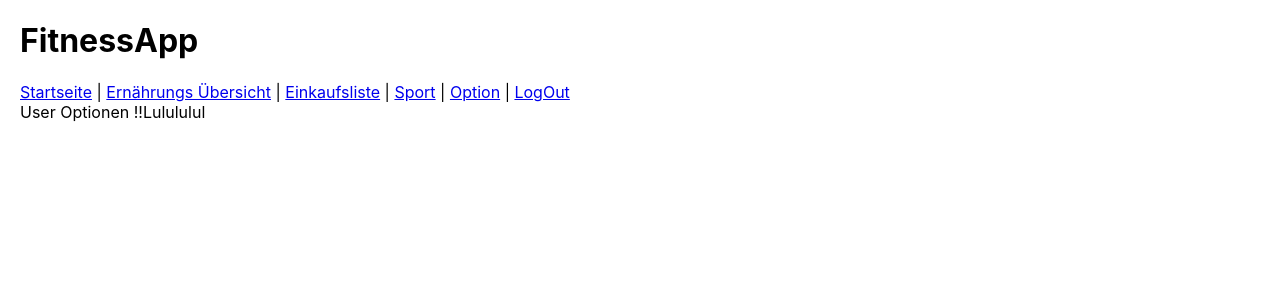
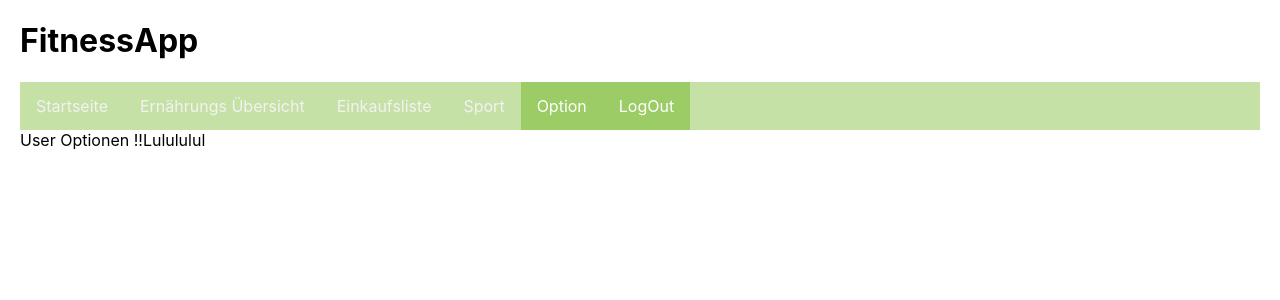
Before and after one commit to chripa89/projectLLama, a React (Create React App) app: page /settings in a window 1280 px wide. Shown: the top 300 px of the page. Built offline with nearby package versions, Linux system fonts and the light colour scheme.

Commit message:
Navigation Component zu Seiten hinzugefügt

```diff
--- a/src/pages/ernaehrung-einkaufsliste/Einkaufsliste.js
+++ b/src/pages/ernaehrung-einkaufsliste/Einkaufsliste.js
@@ -1,12 +1,12 @@
 import React from 'react';
-import { NavLink } from 'react-router-dom';
+import Navigation from "../../components/navigation.js";
 
 function Einkaufsliste(props) {
     return (
         <>
-            <nav>
-                <NavLink to="/loggedIn" exact>Startseite</NavLink> | <NavLink to="/eat">Ernährungs Übersicht</NavLink> | <NavLink to="/shoppinglist">Einkaufsliste</NavLink> | <NavLink to="/sport">Sport</NavLink> | <NavLink to="/settings">Option</NavLink> | <NavLink to="/" onClick={sessionStorage.clear()}>LogOut</NavLink>
-            </nav>
+            <div>
+              <Navigation />
+            </div>
 
             <div>
 
--- a/src/pages/ernaehrung-einkaufsliste/ErnaehrungStartseite.js
+++ b/src/pages/ernaehrung-einkaufsliste/ErnaehrungStartseite.js
@@ -1,5 +1,5 @@
 import React, { useState, useEffect } from "react";
-import { NavLink } from "react-router-dom";
+import Navigation from "../../components/navigation.js";
 import axios from "axios";
 
 function Ernaehrungstartseite() {
@@ -110,46 +110,11 @@ function Ernaehrungstartseite() {
     parent.classList.toggle("isChecked");
   }
 
-  function addNavClass() {
-    let nav = document.getElementById("navbar");
-    if (nav.className === "nav") {
-      nav.className += " responsive";
-    } else {
-      nav.className = "nav";
-    }
-  }
-
   return (
     <>
-      <nav id="navbar" class="nav">
-        <div class="nav-item">
-          <NavLink to="/loggedIn" exact>
-            Startseite
-          </NavLink>
-        </div>
-        <div class="nav-item">
-          <NavLink to="/eat">Ernährungs Übersicht</NavLink>
-        </div>
-        <div class="nav-item">
-          <NavLink to="/shoppinglist">Einkaufsliste</NavLink>
-        </div>
-        <div class="nav-item">
-          <NavLink to="/sport">Sport</NavLink>
-        </div>
-        <div class="nav-item">
-          <NavLink to="/settings">Option</NavLink>
-        </div>
-        <div class="nav-item">
-          <NavLink to="/" onClick={sessionStorage.clear()}>
-            LogOut
-          </NavLink>
-        </div>
-        <div class="nav-item">
-          <a href="javascript:void(0);" class="icon" onClick={addNavClass}>
-            <i class="">icon</i>
-          </a>
-        </div>
-      </nav>
+      <div>
+        <Navigation />
+      </div>
 
       <br />
       <div>Das ist die Ernährungs Startseite WhoopWhoop!</div>
--- a/src/pages/option/Settings.js
+++ b/src/pages/option/Settings.js
@@ -1,13 +1,13 @@
 import React from 'react';
-import {  NavLink } from 'react-router-dom';
+import Navigation from "../../components/navigation.js";
 
 function Settings(props) {
     return (
 
         <>
-            <nav>
-                <NavLink to="/loggedIn" exact>Startseite</NavLink> | <NavLink to="/eat">Ernährungs Übersicht</NavLink> | <NavLink to="/shoppinglist">Einkaufsliste</NavLink> | <NavLink to="/sport">Sport</NavLink> | <NavLink to="/settings">Option</NavLink> | <NavLink to="/" onClick={sessionStorage.clear()}>LogOut</NavLink>
-            </nav>
+            <div>
+              <Navigation />
+            </div>
             <div>
                 User Optionen !!Lulululul
         </div>
--- a/src/pages/sport/SportStartseite.js
+++ b/src/pages/sport/SportStartseite.js
@@ -4,6 +4,9 @@ import { NavLink } from 'react-router-dom';
 function Sportstartseite(props) {
     return (
         <>
+        <div>
+          <Navigation />
+        </div>
             <nav>
                 <NavLink to="/loggedIn" exact>Startseite</NavLink> | <NavLink to="/eat">Ernährungs Übersicht</NavLink> | <NavLink to="/shoppinglist">Einkaufsliste</NavLink> | <NavLink to="/sport">Sport</NavLink> | <NavLink to="/settings">Option</NavLink> | <NavLink to="/" onClick={sessionStorage.clear()}>LogOut</NavLink>
             </nav>
--- a/src/pages/startseite/Home.js
+++ b/src/pages/startseite/Home.js
@@ -1,13 +1,13 @@
 import React from 'react';
-import { NavLink } from 'react-router-dom';
+import Navigation from "../../components/navigation.js";
 
 function Home(props) {
     return (
 
         <>
-            <nav>
-                <NavLink to="/loggedIn" exact>Startseite</NavLink> | <NavLink to="/eat">Ernährungs Übersicht</NavLink> | <NavLink to="/shoppinglist">Einkaufsliste</NavLink> | <NavLink to="/sport">Sport</NavLink> | <NavLink to="/settings">Option</NavLink> | <NavLink to="/" onClick={sessionStorage.clear()}>LogOut</NavLink>
-            </nav>
+        <div>
+          <Navigation />
+        </div>
 
             <div>
                 <p>hallo test</p>
```
